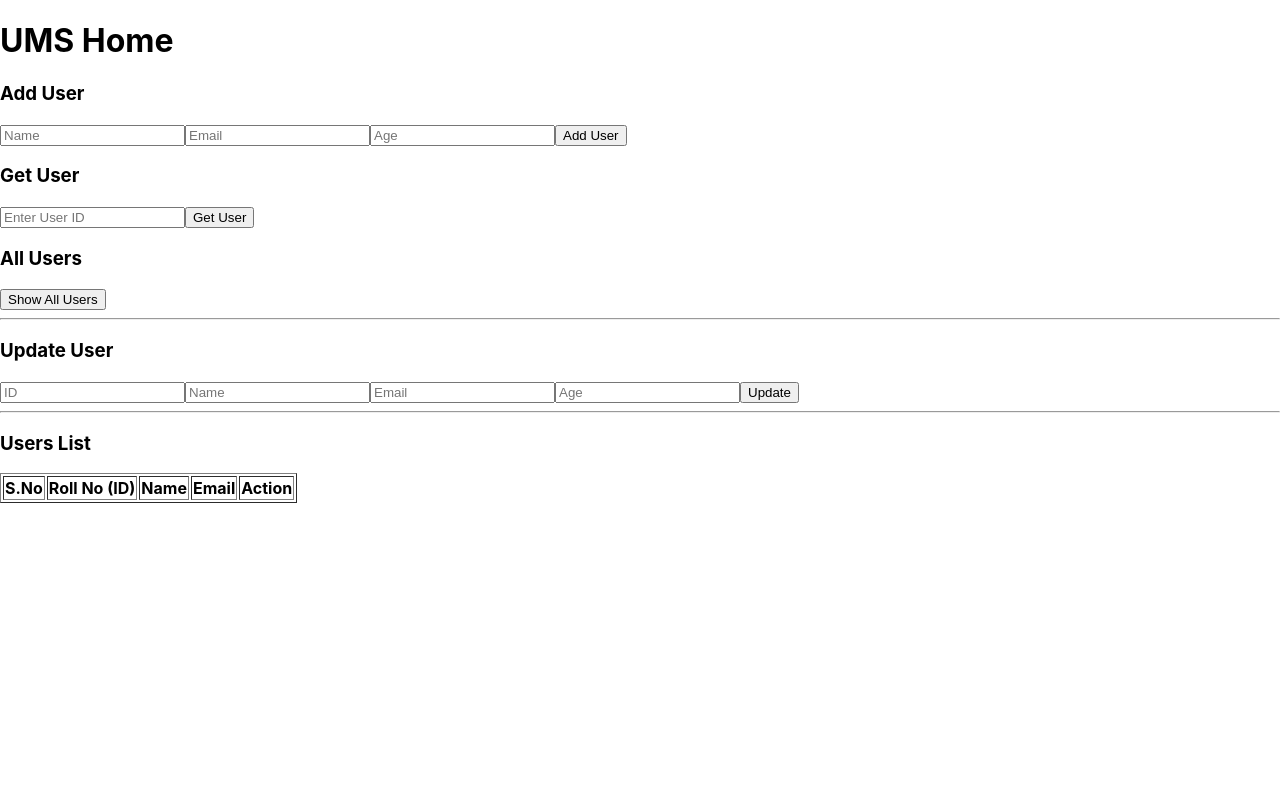
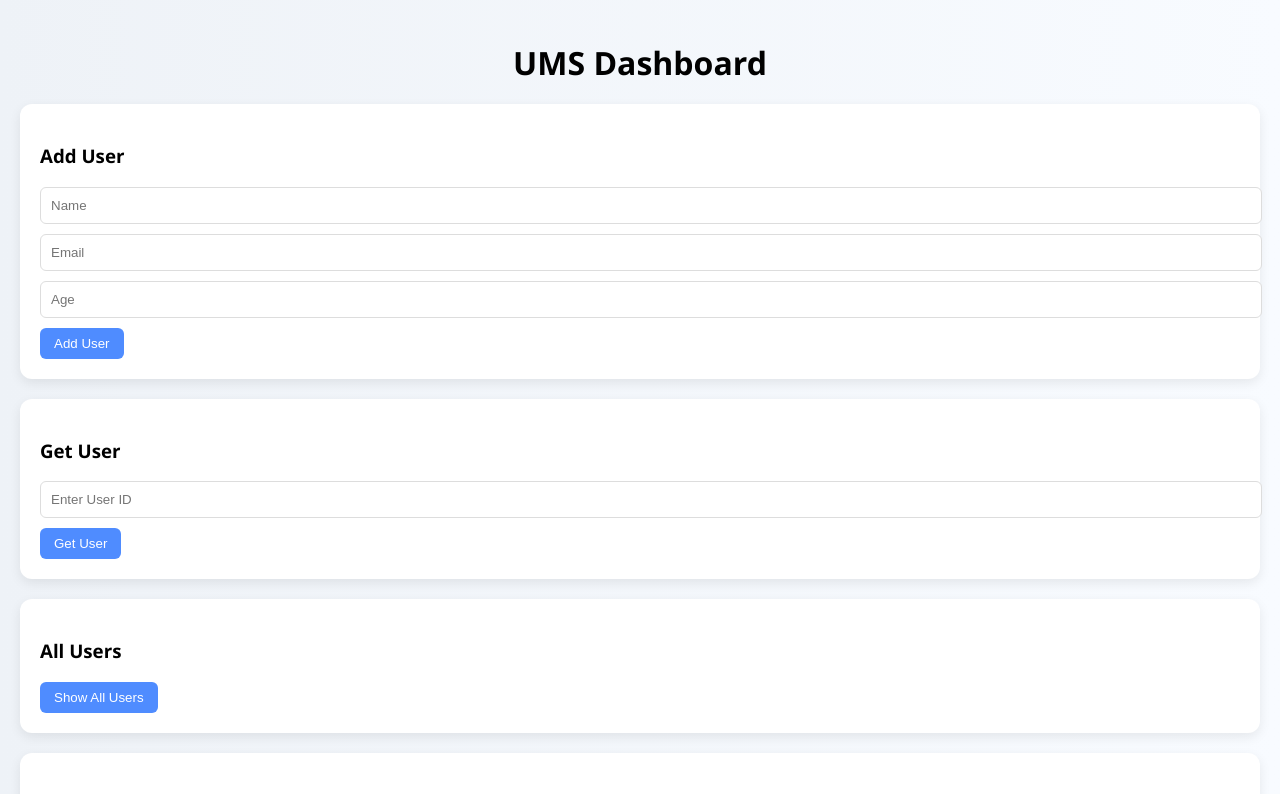
Before and after one commit to thaniyelraja/ums-crud-react, a React (Create React App) app: page / in a window 1280 px wide. Shown: the top 794 px of the page. Built offline with nearby package versions, Linux system fonts and the light colour scheme.

Commit message:
fix: add css styles

```diff
--- a/src/App.js
+++ b/src/App.js
@@ -1,6 +1,64 @@
 import { useState } from "react";
 
 function App() {
+
+  const styles = {
+    container: {
+      fontFamily: "Segoe UI, sans-serif",
+      background: "linear-gradient(to right, #eef2f7, #f8fbff)",
+      minHeight: "100vh",
+      padding: "20px"
+    },
+    card: {
+      background: "#ffffff",
+      padding: "20px",
+      marginBottom: "20px",
+      borderRadius: "12px",
+      boxShadow: "0 4px 12px rgba(0,0,0,0.08)"
+    },
+    input: {
+      display: "block",
+      width: "100%",
+      padding: "10px",
+      marginBottom: "10px",
+      borderRadius: "6px",
+      border: "1px solid #ddd"
+    },
+    button: {
+      padding: "8px 14px",
+      border: "none",
+      borderRadius: "6px",
+      cursor: "pointer",
+      marginRight: "8px",
+      background: "#4f8cff",
+      color: "#fff"
+    },
+    deleteBtn: {
+      background: "#ff5c5c",
+      color: "#fff",
+      border: "none",
+      padding: "6px 10px",
+      borderRadius: "6px",
+      cursor: "pointer"
+    },
+    table: {
+      width: "100%",
+      borderCollapse: "collapse"
+    },
+    th: {
+      background: "#f1f5f9",
+      padding: "10px"
+    },
+    td: {
+      padding: "10px",
+      textAlign: "center"
+    },
+    title: {
+      textAlign: "center",
+      marginBottom: "20px"
+    }
+  };
+
   const [id, setId] = useState("");
   const [users, setUsers] = useState([]);
 
@@ -13,14 +71,12 @@ function App() {
   const [editEmail, setEditEmail] = useState("");
   const [editAge, setEditAge] = useState("");
 
-  // Show all users
   const getAllUsers = () => {
     fetch("https://ums-crud-springboot-jdbc-production.up.railway.app/getAllUsers")
       .then(res => res.json())
       .then(data => setUsers(data));
   };
 
-  // Get user by ID
   const getUser = () => {
     fetch(`https://ums-crud-springboot-jdbc-production.up.railway.app/getUser/${id}`)
       .then(res => res.text())
@@ -32,13 +88,10 @@ function App() {
           alert(data);
           setUsers([]);
         }
-
-        // 🔥 clear ID field
         setId("");
       });
   };
 
-  // Delete user
   const deleteUser = (id) => {
     fetch(`https://ums-crud-springboot-jdbc-production.up.railway.app/deleteUser/${id}`, {
       method: "DELETE"
@@ -50,7 +103,6 @@ function App() {
       });
   };
 
-  // Add user
   const addUser = () => {
     fetch("https://ums-crud-springboot-jdbc-production.up.railway.app/addUser", {
       method: "POST",
@@ -62,15 +114,12 @@ function App() {
       .then(res => res.text())
       .then(msg => {
         alert(msg);
-
-        // 🔥 clear fields
         setName("");
         setEmail("");
         setAge("");
       });
   };
 
-  // Update user
   const updateUser = () => {
     fetch("https://ums-crud-springboot-jdbc-production.up.railway.app/updateUser", {
       method: "PUT",
@@ -89,118 +138,64 @@ function App() {
   };
 
   return (
-    <div>
-      <h1>UMS Home</h1>
+    <div style={styles.container}>
+      <h1 style={styles.title}>UMS Dashboard</h1>
 
-      {/* Add User */}
+      <div style={styles.card}>
         <h3>Add User</h3>
-      <input value={name} placeholder="Name" onChange={(e) => setName(e.target.value)} />
-      <input value={email} placeholder="Email" onChange={(e) => setEmail(e.target.value)} />
-      <input value={age} type="number" placeholder="Age" onChange={(e) => setAge(e.target.value)} />
-      <button onClick={addUser}>Add User</button>
+        <input style={styles.input} value={name} placeholder="Name" onChange={(e) => setName(e.target.value)} />
+        <input style={styles.input} value={email} placeholder="Email" onChange={(e) => setEmail(e.target.value)} />
+        <input style={styles.input} value={age} type="number" placeholder="Age" onChange={(e) => setAge(e.target.value)} />
+        <button style={styles.button} onClick={addUser}>Add User</button>
+      </div>
 
-      {/* Get User */}
+      <div style={styles.card}>
         <h3>Get User</h3>
-      <input
-        type="number"
-        placeholder="Enter User ID"
-        value={id}
-        onChange={(e) => setId(e.target.value)}
-      />
-      <button onClick={getUser}>Get User</button>
+        <input style={styles.input} type="number" placeholder="Enter User ID" value={id} onChange={(e) => setId(e.target.value)} />
+        <button style={styles.button} onClick={getUser}>Get User</button>
+      </div>
 
-      {/* Show All Users */}
+      <div style={styles.card}>
         <h3>All Users</h3>
-      <button onClick={getAllUsers}>Show All Users</button>
+        <button style={styles.button} onClick={getAllUsers}>Show All Users</button>
+      </div>
 
-      <hr />
+      <div style={styles.card}>
+        <h3>Update User</h3>
+        <input style={styles.input} placeholder="ID" value={editId} onChange={(e) => setEditId(e.target.value)} />
+        <input style={styles.input} placeholder="Name" value={editName} onChange={(e) => setEditName(e.target.value)} />
+        <input style={styles.input} placeholder="Email" value={editEmail} onChange={(e) => setEditEmail(e.target.value)} />
+        <input style={styles.input} type="number" placeholder="Age" value={editAge} onChange={(e) => setEditAge(e.target.value)} />
+        <button style={styles.button} onClick={updateUser}>Update</button>
+      </div>
 
-      {/* Update User */}
-      <h3>Update User</h3>
-
-      <input
-        placeholder="ID"
-        value={editId}
-        onChange={(e) => {
-          const value = e.target.value;
-          setEditId(value);
-
-          if (!value) {
-            setEditName("");
-            setEditEmail("");
-            setEditAge("");
-            return;
-          }
-
-          fetch(`https://ums-crud-springboot-jdbc-production.up.railway.app/getUser/${value}`)
-            .then(res => res.text())
-            .then(data => {
-              try {
-                const user = JSON.parse(data);
-                setEditName(user.name);
-                setEditEmail(user.email);
-                setEditAge(user.age);
-              } catch {
-                setEditName("");
-                setEditEmail("");
-                setEditAge("");
-              }
-            });
-        }}
-      />
-
-      <input
-        placeholder="Name"
-        value={editName}
-        onChange={(e) => setEditName(e.target.value)}
-      />
-
-      <input
-        placeholder="Email"
-        value={editEmail}
-        onChange={(e) => setEditEmail(e.target.value)}
-      />
-
-      <input
-        type="number"
-        placeholder="Age"
-        value={editAge}
-        onChange={(e) => setEditAge(e.target.value)}
-      />
-
-      <button onClick={updateUser}>Update</button>
-
-      <hr />
-
-      {/* Users Table */}
+      <div style={styles.card}>
         <h3>Users List</h3>
-
-      <table border="1">
+        <table style={styles.table}>
           <thead>
             <tr>
-            <th>S.No</th>
-            <th>Roll No (ID)</th>
-            <th>Name</th>
-            <th>Email</th>
-            <th>Action</th>
+              <th style={styles.th}>S.No</th>
+              <th style={styles.th}>ID</th>
+              <th style={styles.th}>Name</th>
+              <th style={styles.th}>Email</th>
+              <th style={styles.th}>Action</th>
             </tr>
           </thead>
-
           <tbody>
             {users.map((u, index) => (
               <tr key={u.id}>
-              <td>{index + 1}</td>
-              <td>{u.id}</td>
-              <td>{u.name}</td>
-              <td>{u.email}</td>
-              <td>
-                <button onClick={() => deleteUser(u.id)}>Delete</button>
+                <td style={styles.td}>{index + 1}</td>
+                <td style={styles.td}>{u.id}</td>
+                <td style={styles.td}>{u.name}</td>
+                <td style={styles.td}>{u.email}</td>
+                <td style={styles.td}>
+                  <button style={styles.deleteBtn} onClick={() => deleteUser(u.id)}>Delete</button>
                 </td>
               </tr>
             ))}
           </tbody>
         </table>
-
+      </div>
     </div>
   );
 }
```
Lines whose indentation alone changed are shown as unchanged.
